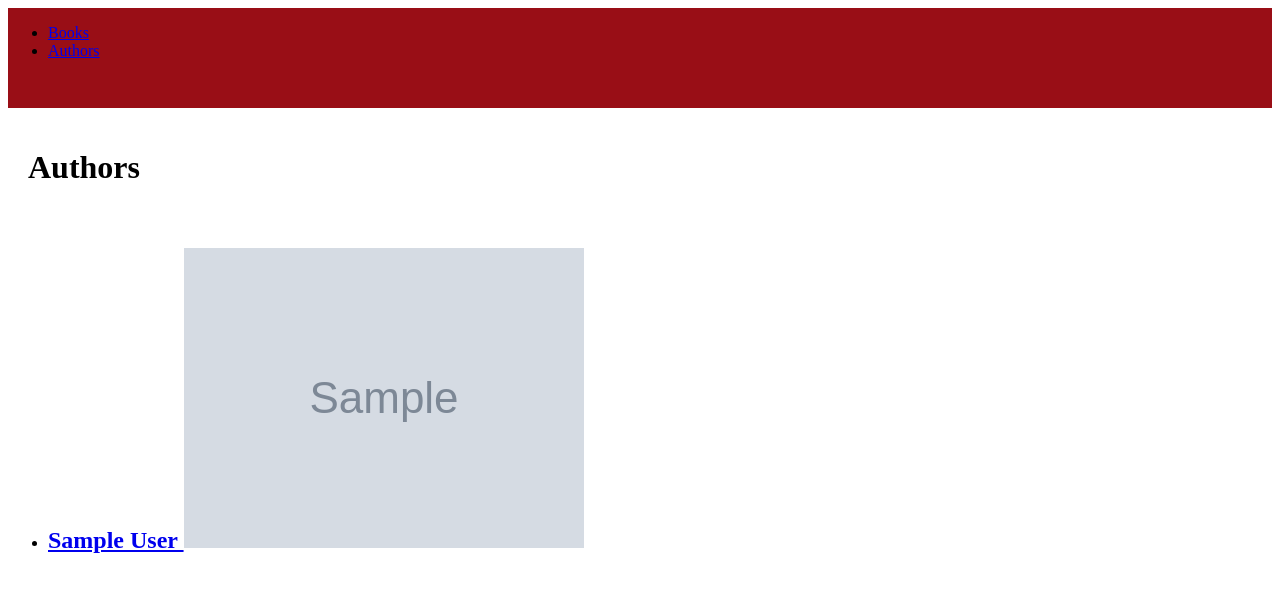
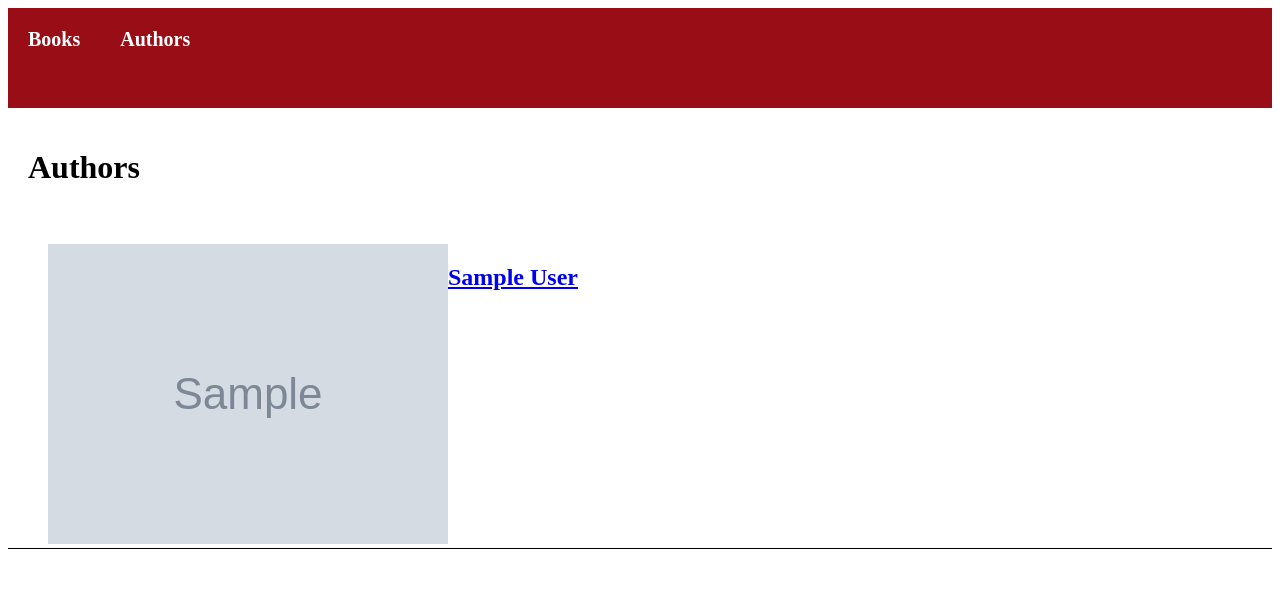
Before and after one commit to amymhaddad/upcase_booklist_app, a Flask app: template upcase_booklist_app/templates/authors.html in a window 1280 px wide. Shown: the top 592 px of the page. Run offline with Flask 2, Linux system fonts and the light colour scheme; the template is opened without the code that fills it: most values are stand-ins (such as "Sample title", 1, 10 or a date in 2020); grey boxes marked "Sample" are stand-in pictures; parts of the project's set-up code (start-up, migrations or seed data) failed here and were passed over.

Commit message:
Updated css for book.html and the book is placed properly on authors.html

```diff
--- a/upcase_booklist_app/static/main.css
+++ b/upcase_booklist_app/static/main.css
@@ -43,71 +43,63 @@
 
 
 /*books.html */
-
 .books {
     list-style-type: none;
     display: flex;
     flex-direction: row;
-    justify-content: flex-start;
+    border-bottom: 1px solid black;
     align-items: flex-start;
+}
+
+.book-link-placement {
+    padding-left: 2em;
+    padding:5px;
+}
+
+.book-link-placement a{
+    color: #990E16;
+    text-decoration: none;
+    font-size: 25px;
+    font-weight: bold;
 
 }
 
-.book-links {
-    font-size: 25px;
-    font-weight: bold;
-    color: #990E16;
-
-}
-
-.book-links a{
-    text-decoration: none;
-}
-
-.book-links a:hover {
+.book-link-placement a:hover{
     color: #990E16;
     text-decoration: underline;
 }
 
-p {
-color: black;
-font-size: 18 px;
+.book-description {
+    flex-basis: 50%;
+    align-self: center;
+    font-size: 16px;
+}
+
+/*authors and books have the same flexbox setup*/
+.authors {
+    list-style-type: none;
+    display: flex;
+    flex-direction: row;
+    border-bottom: 1px solid black;
+    justify-content: flex-start;
+    align-items: stretch;
+}
+
+.book {
+    order:3;
+}
+
+.author-name a{
+    color: #990E16;
+    text-decoration: none;
 }
 
 
 
-/*authors and books have the same flexbox setup*/
-/* .column {
-    display: flex;
-    flex-direction: column;
-    flex-wrap: row wrap;
-}
 
 
-.authors .books {
-    margin: 0;
-    padding: 0;
-    list-style: none;
-    border-bottom: 1px solid black;
-    padding: 20px;
-    margin:10px;
 
 
-}
-
-.author-name .a {
-    font-size: 25px;
-    font-weight: bold;
-    color: #990E16;
-    text-decoration: none;
-}
-
-.author-name a:hover {
-    color: #990E16;
-    text-decoration: underline;
-}
-
- */
 
 
 /*single_book.html */
--- a/upcase_booklist_app/templates/authors.html
+++ b/upcase_booklist_app/templates/authors.html
@@ -8,10 +8,10 @@
 
 
     <body>
-        <nav class="page-header">
-            <ul>
-                <li class="page-header-link"><a href="{{ url_for('book_list') }}">Books</a></li>
-                <li class="page-header-link"><a href="{{ url_for('authors') }}">Authors</a></li>
+        <nav>
+            <ul class="page-header">
+                <li class="header-items"><a href="{{ url_for('book_list') }}">Books</a></li>
+                <li class="header-items"><a href="{{ url_for('authors') }}">Authors</a></li>
             </ul>
         </nav>
 
@@ -19,15 +19,13 @@
             <h1>Authors</h1>
         </div>
 
-        <div class="column">
+        <div>
             {% for book_id, details in books.items() %}
 
             <ul class="authors">
-                <li><a href="{{ url_for('book', book_id=book_id) }}">
-                    <h2 class="author-name">{{ details['author'] }}
-                    <img class="author-name" src="{{ details['image'] }}" alt="{{ details['title'] }}">
-                    </a>
-                </li>
+                <li class="book"><a href="{{ url_for('book', book_id=book_id) }}"><h2>{{ details['author'] }}</h2></a></li>
+                <li class="author-name"><a href="{{ url_for('book', book_id=book_id) }}"><img src="{{ details['image'] }}" alt="{{ details['title'] }}"></a></li>
+
             </ul>
             {% endfor %}
 
```
Also changed, not shown: upcase_booklist_app/templates/books.html (+3 -14 lines).
